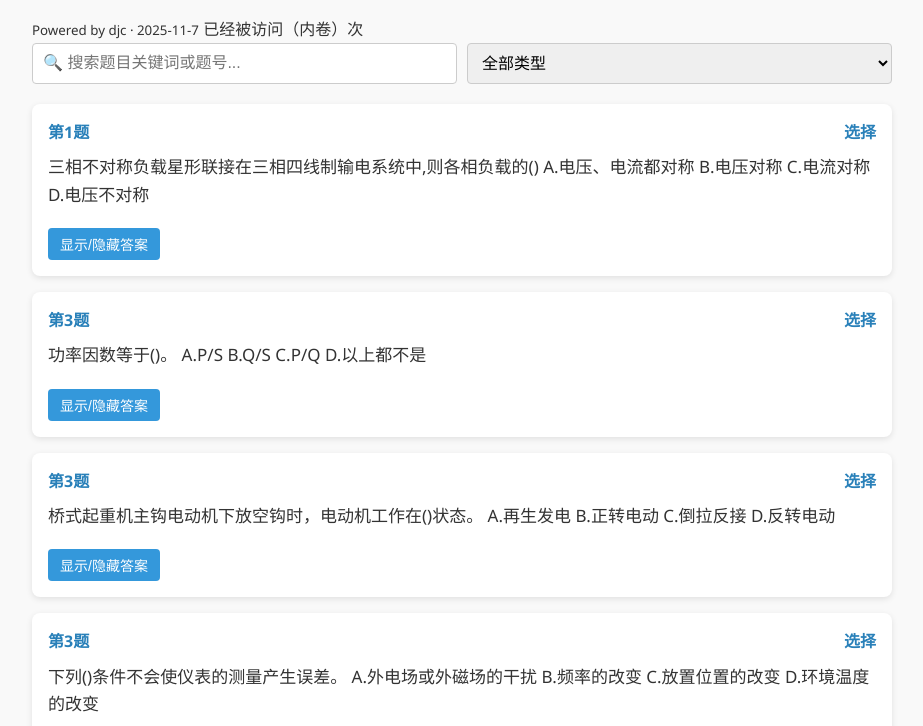
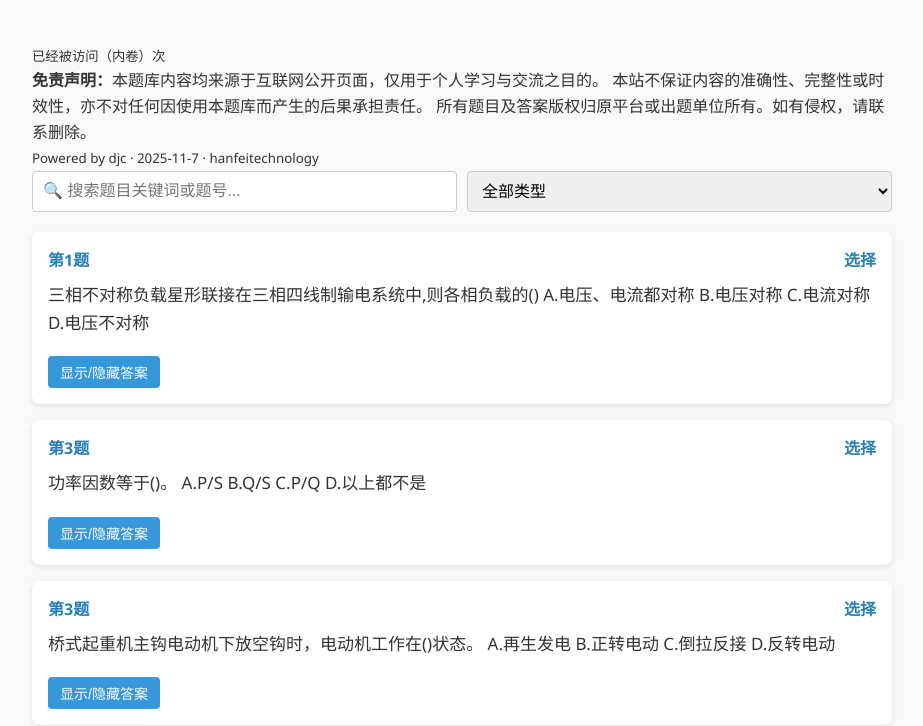
Before and after one commit to Thebanditsare/tiku, a plain HTML site: page index.html in a window 1280 px wide. Shown: the part 74-800 px from the top of the page, without its empty margins (178-1101 px from the left). Drawn offline with Linux system fonts and the light colour scheme; some packages are replaced by stand-ins of ours; a script that the page names is missing.

Commit message:
add name

```diff
--- a/index.html
+++ b/index.html
@@ -13,9 +13,19 @@
   <div class="container">
     <h1>📝 在线题库</h1>
     <footer class="footer">
-      <small>Powered by djc · 2025-11-7</small>
+
+      <br>
       <span id="busuanzi_container_site_pv">
-      已经被访问（内卷）<span id="busuanzi_value_site_pv"></span>次
+
+       <small> 已经被访问（内卷）<span id="busuanzi_value_site_pv"></span>次 </small>
+        <div class="disclaimer">
+  <p>
+    <strong>免责声明：</strong>本题库内容均来源于互联网公开页面，仅用于个人学习与交流之目的。
+    本站不保证内容的准确性、完整性或时效性，亦不对任何因使用本题库而产生的后果承担责任。
+    所有题目及答案版权归原平台或出题单位所有。如有侵权，请联系删除。
+  </p>
+  <small>Powered by djc · 2025-11-7 · hanfeitechnology</small>
+</div>
     </span>
     </footer>
     <div class="controls">
```
